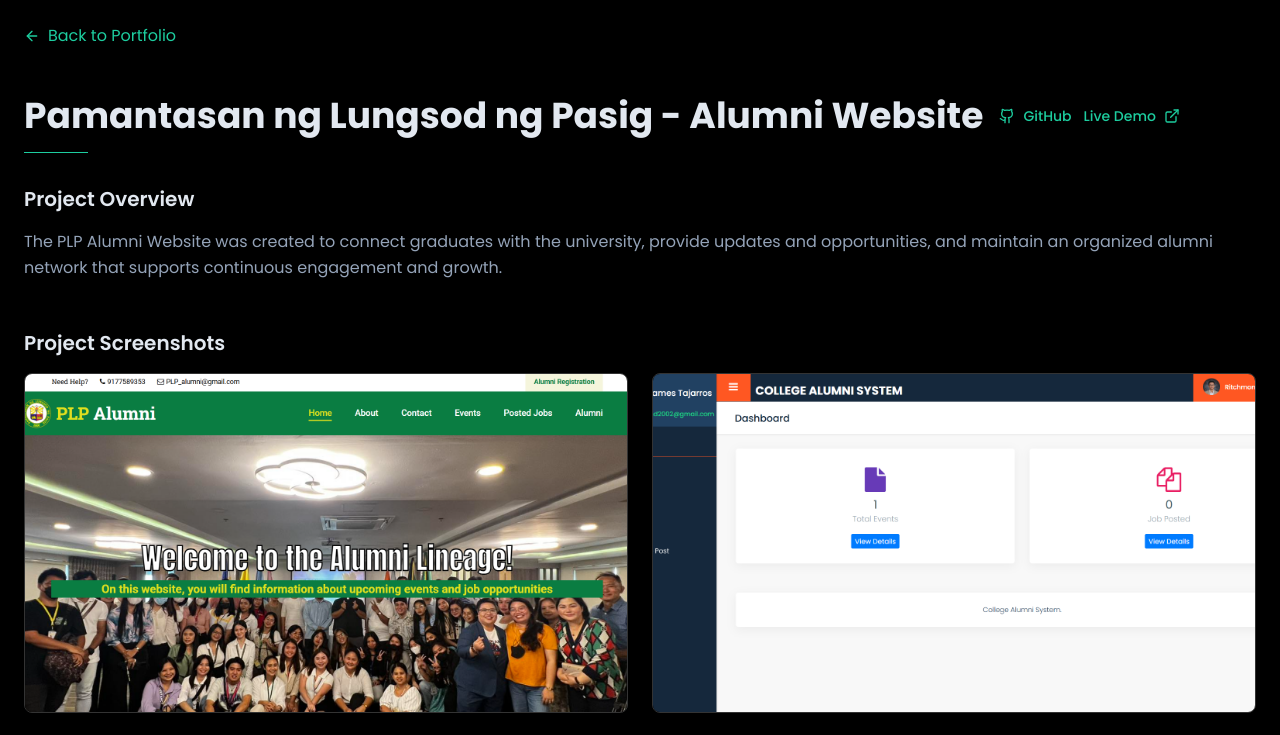
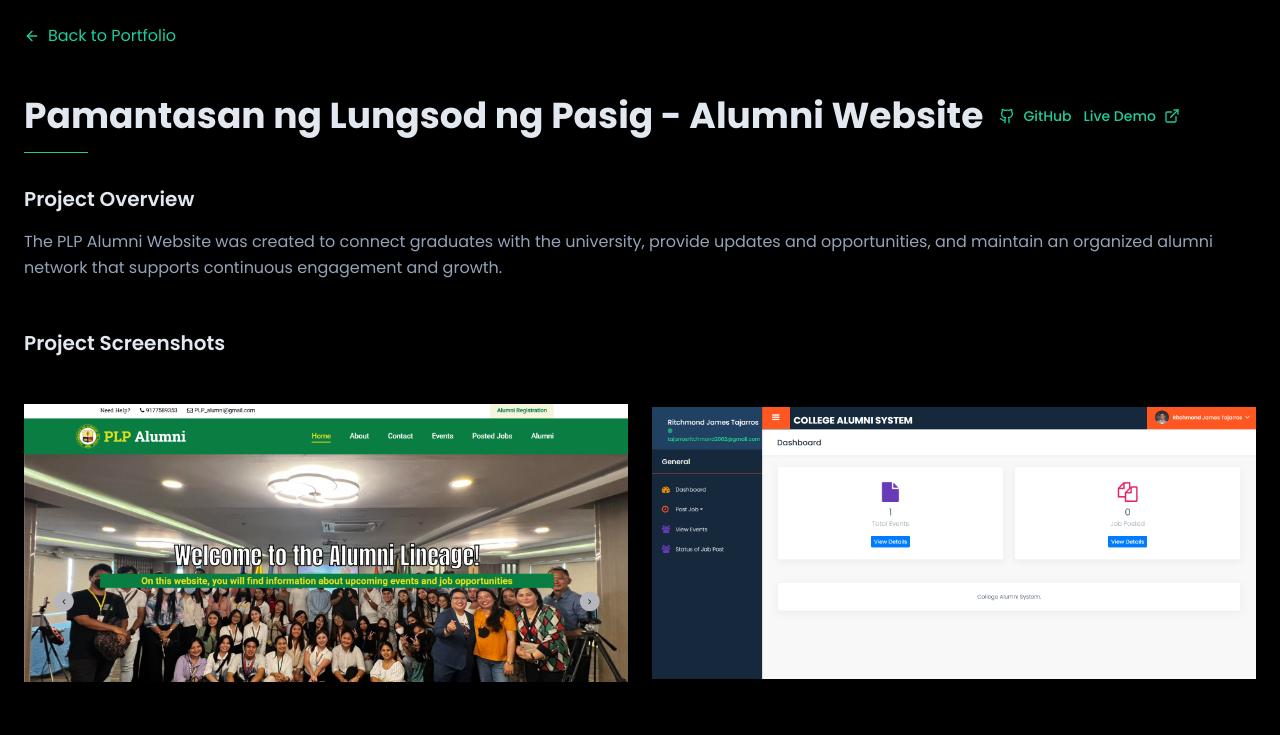
Before and after one commit to tajarrosr/portfolio, a Next.js app: page /projects/plp-alumni in a window 1280 px wide. Shown: the top 735 px of the page. Built offline with nearby package versions, Linux system fonts and the light colour scheme.

Commit message:
fixed the project's images to contain size

```diff
--- a/src/app/projects/booksforless/page.tsx
+++ b/src/app/projects/booksforless/page.tsx
@@ -95,7 +95,7 @@
             {projectDetails.images.map((image, index) => (
               <div
                 key={index}
-                className="relative aspect-video rounded-lg overflow-hidden border border-border"
+                className="relative aspect-video rounded-lg overflow-hidden"
               >
                 <Image
                   src={
@@ -104,7 +104,7 @@
                   }
                   alt={`BooksForLess Screenshot ${index + 1}`}
                   fill
-                  className="object-fit"
+                  className="object-contain"
                 />
               </div>
             ))}
--- a/src/app/projects/plp-alumni/page.tsx
+++ b/src/app/projects/plp-alumni/page.tsx
@@ -112,13 +112,13 @@
             {projectDetails.images.map((image, index) => (
               <div
                 key={index}
-                className="relative aspect-video rounded-lg overflow-hidden border border-border"
+                className="relative aspect-video rounded-lg overflow-hidden"
               >
                 <Image
-                  src={image || "/placeholder.svg?height=300&width=400"}
+                  src={image || "/placeholder.svg?height=100&width=100"}
                   alt={`RTU-MISO Screenshot ${index + 1}`}
                   fill
-                  className="object-cover"
+                  className="object-contain"
                 />
               </div>
             ))}
--- a/src/app/projects/rtu-miso/page.tsx
+++ b/src/app/projects/rtu-miso/page.tsx
@@ -14,6 +14,8 @@
     images: [
       "/images/projects/rtu_queuing_system_2.jpg",
       "/images/projects/rtu_queuing_system_3.jpg",
+      "/images/projects/rtu_queuing_system_4.png",
+      "/images/projects/rtu_queuing_system_5.png",
     ],
     contribution: [
       "Developed login and authentication system with role-based access (admin/super-admin)",
@@ -92,13 +94,13 @@
             {projectDetails.images.map((image, index) => (
               <div
                 key={index}
-                className="relative aspect-video rounded-lg overflow-hidden border border-border"
+                className="relative aspect-video rounded-lg overflow-hidden"
               >
                 <Image
                   src={image || "/placeholder.svg?height=300&width=400"}
                   alt={`RTU-MISO Screenshot ${index + 1}`}
                   fill
-                  className="object-cover"
+                  className="object-contain"
                 />
               </div>
             ))}
```
Also changed, not shown: public/images/projects/rtu_queuing_system_4.png (added), public/images/projects/rtu_queuing_system_5.png (added).
